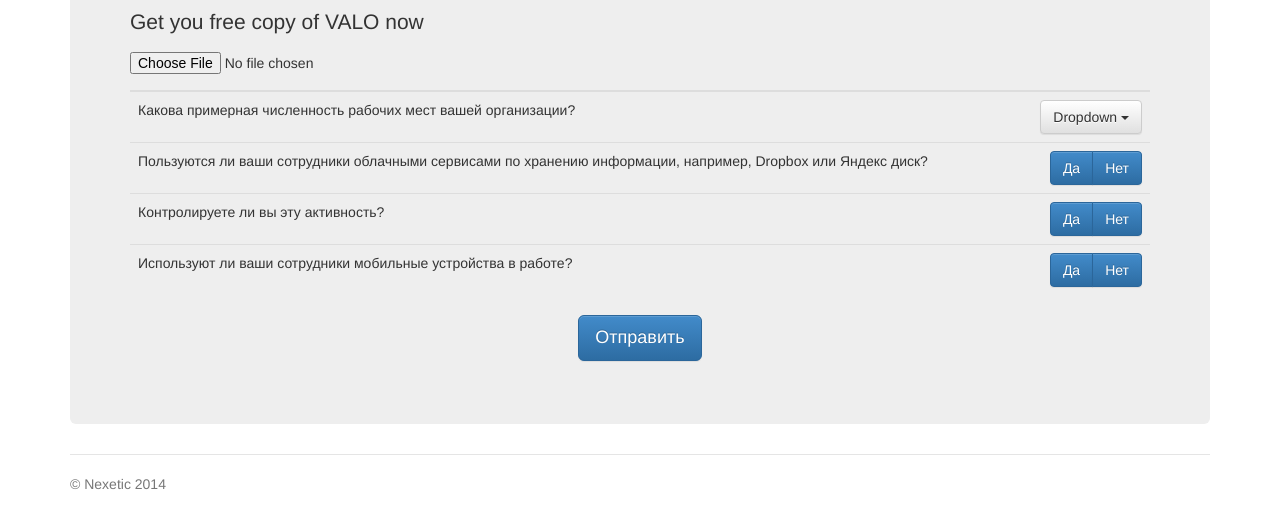
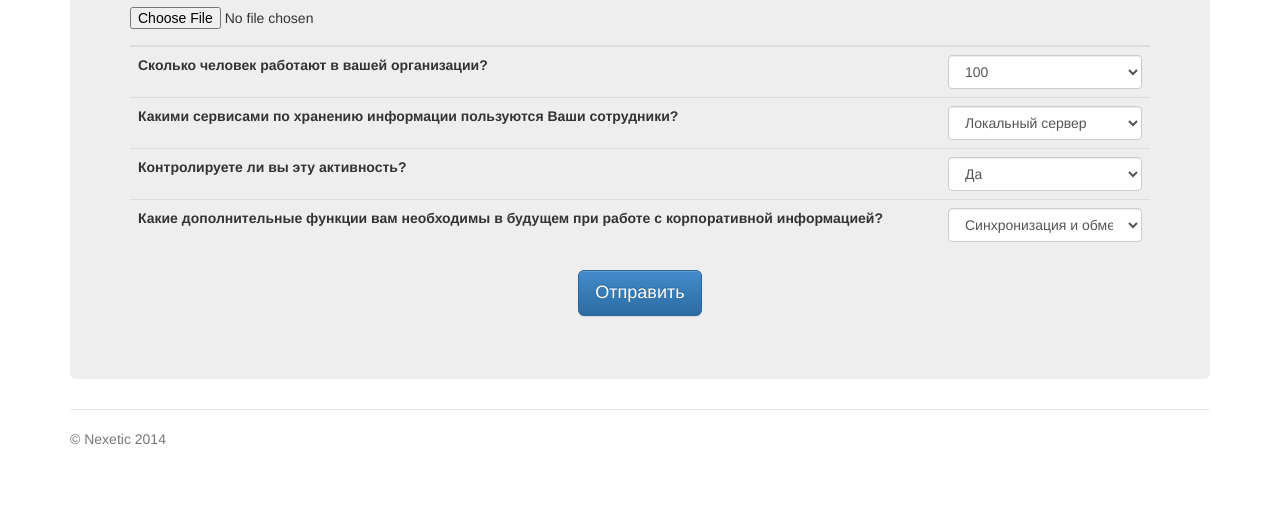
Before and after one commit to boskiv/valo.nexetic.ru, a plain HTML site: page index.html in a window 1280 px wide. Both pictures are taken after a click on the button "New Leed". Shown: the part 250-778 px from the top of the page. Drawn offline with Linux system fonts and the light colour scheme.

Commit message:
Add some select

```diff
--- a/index.html
+++ b/index.html
@@ -23,13 +23,12 @@
 
     <div class="jumbotron" id="reg-form">
         <h1>VALO Registration</h1>
-        <p class="lead">Get you free copy of VALO</p>
+        <p class="lead">Get you copy of VALO</p>
         <p align="center"><a class="btn btn-lg btn-success" href="#" role="button" id="create-button">New Leed</a></p>
     </div>
 
     <div class="jumbotron" id="survey-form" hidden>
         <h1>Опрос</h1>
-        <p class="lead">Get you free copy of VALO now</p>
         <input type="file" accept="image/*;capture=camera">
         <table class="table">
             <thead>
@@ -41,66 +40,51 @@
             </thead>
             <tbody>
             <tr>
-                <td class="td-survey">Какова примерная численность рабочих мест вашей организации?</td>
+                <td class="td-survey"><label for="count">Сколько человек работают в вашей организации?</label></td>
                 <td width="210px" align="right">
-                    <div class="dropdown">
-                        <button class="btn btn-default dropdown-toggle" type="button" id="dropdownMenu1" data-toggle="dropdown">
-                            Dropdown
-                            <span class="caret"></span>
-                        </button>
-                        <ul class="dropdown-menu" role="menu" aria-labelledby="dropdownMenu1">
-                            <li role="presentation"><a role="menuitem" tabindex="-1" href="#">100</a></li>
-                            <li role="presentation"><a role="menuitem" tabindex="-1" href="#">200</a></li>
-                            <li role="presentation"><a role="menuitem" tabindex="-1" href="#">300</a></li>
-                            <li role="presentation"><a role="menuitem" tabindex="-1" href="#">500</a></li>
-                            <li role="presentation"><a role="menuitem" tabindex="-1" href="#">1000</a></li>
-                            <li role="presentation"><a role="menuitem" tabindex="-1" href="#">2000</a></li>
-                        </ul>
-                    </div>
+                    <select class="form-control" id="count">
+                        <option>100</option>
+                        <option>200</option>
+                        <option>300</option>
+                        <option>400</option>
+                        <option>500</option>
+                    </select>
                 </td>
             </tr>
             <tr>
-                <td class="td-survey">Пользуются ли ваши сотрудники облачными сервисами по хранению информации, например, Dropbox или Яндекс диск?</td>
+                <td class="td-survey"><label for="service">Какими сервисами по хранению информации пользуются Ваши сотрудники?</label></td>
                 <td width="210px" align="right">
-                    <div class="btn-group bt" data-toggle="buttons" style="font-size: 12px">
-                        <label class="btn btn-primary">
-                            <input type="radio" name="options" id="q1a1"> Да
-                        </label>
-                        <label class="btn btn-primary">
-                            <input type="radio" name="options" id="q1a2"> Нет
-                        </label>
-
-                    </div>
+                    <select class="form-control" id="service">
+                        <option>Локальный сервер</option>
+                        <option>Dropbox</option>
+                        <option>Яндекс диск</option>
+                        <option>Google Drive</option>
+                        <option>Mail Disk</option>
+                        <option>Другое</option>
+                    </select>
                 </td>
             </tr>
             <tr>
 
-                <td>Контролируете ли вы эту активность?</td>
+                <td class="td-survey"><label for="activity">Контролируете ли вы эту активность?</label></td>
                 <td width="210px" align="right">
-                    <div class="btn-group bt" data-toggle="buttons" style="font-size: 12px">
-                        <label class="btn btn-primary">
-                            <input type="radio" name="options" id="q2a1"> Да
-                        </label>
-                        <label class="btn btn-primary">
-                            <input type="radio" name="options" id="q2a2"> Нет
-                        </label>
-
-                    </div>
+                    <select class="form-control" id="activity">
+                        <option>Да</option>
+                        <option>Нет</option>
+                        <option>Затрудняюсь ответить</option>
+                    </select>
                 </td>
             </tr>
             <tr>
 
-                <td>Используют ли ваши сотрудники мобильные устройства в работе?</td>
+                <td class="td-survey"><label for="functions">Какие дополнительные функции вам необходимы в будущем при работе с корпоративной информацией?</label></td>
                 <td width="210px" align="right">
-                    <div class="btn-group bt" data-toggle="buttons" style="font-size: 12px">
-                        <label class="btn btn-primary">
-                            <input type="radio" name="options" id="q3a1"> Да
-                        </label>
-                        <label class="btn btn-primary">
-                            <input type="radio" name="options" id="q3a2"> Нет
-                        </label>
-
-                    </div>
+                    <select class="form-control" id="functions">
+                        <option>Синхронизация и обмен файлами</option>
+                        <option>Доступ к информации с любого устройства (мобильное/пк)</option>
+                        <option>Резервное копирование/Восстановление информации</option>
+                        <option>Другое</option>
+                    </select>
                 </td>
             </tr>
             </tbody>
```
